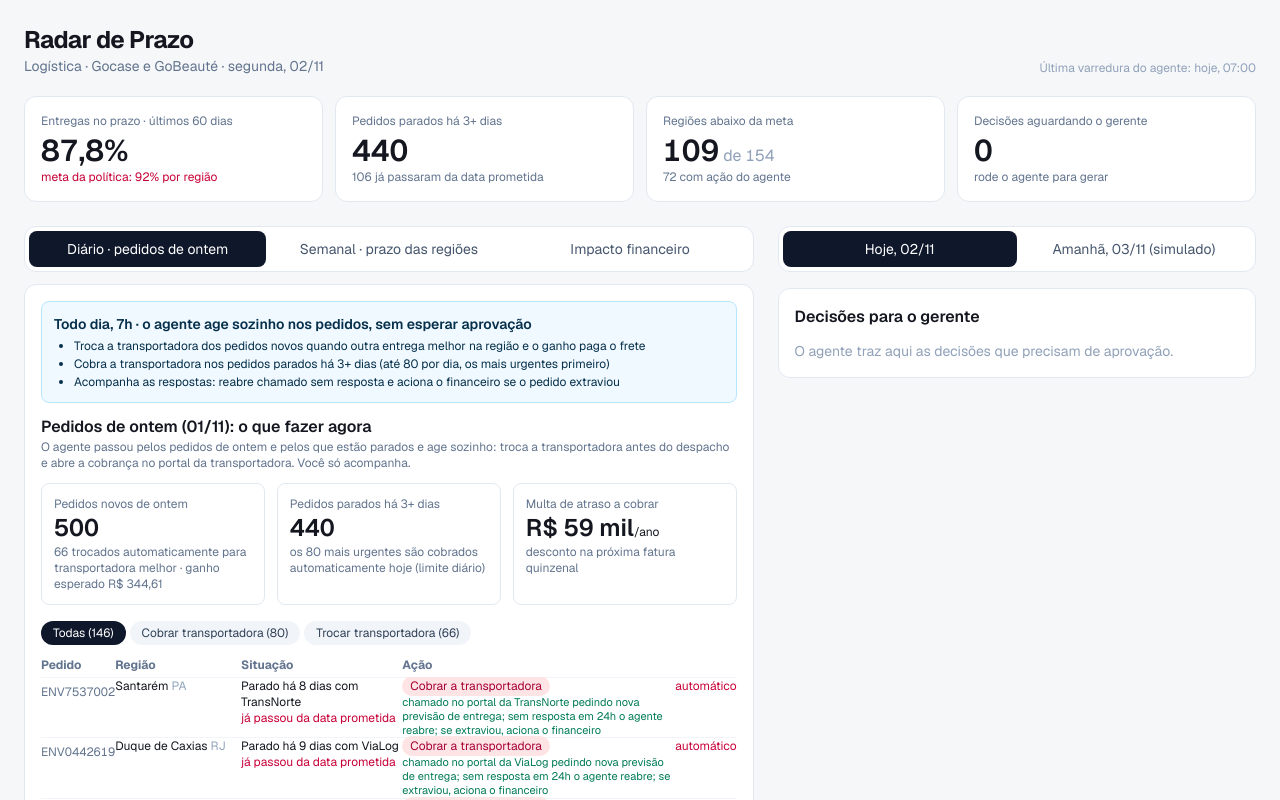
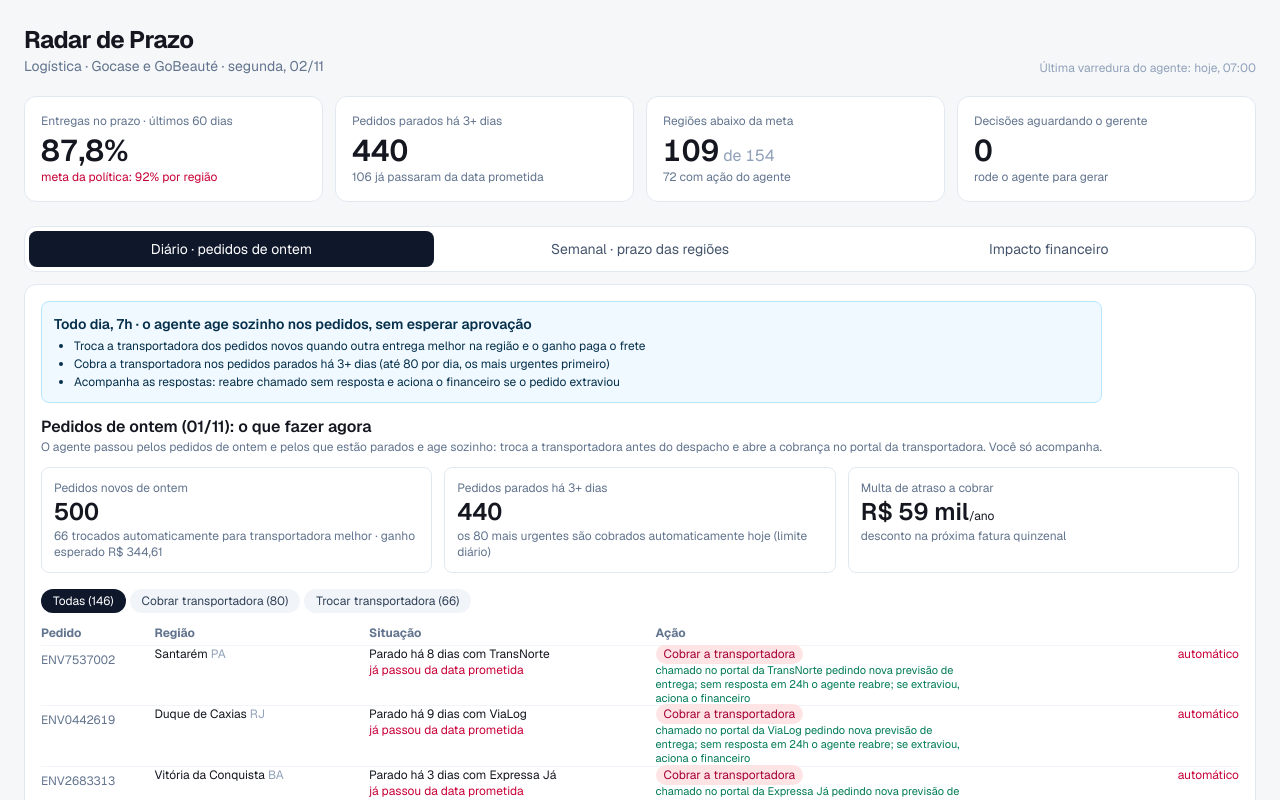
Before and after one commit to rianvilanova/gohacks-talent, a Next.js app: page / in a window 1280 px wide. Shown: the top 800 px of the page. Built offline with nearby package versions, Linux system fonts and the light colour scheme.

Commit message:
fix: layout empilhado em largura inteira também em telas grandes (abas, decisões, agente)
Co-Authored-By: Claude Opus 5.5 <noreply@anthropic.com>

```diff
--- a/src/app/painel.tsx
+++ b/src/app/painel.tsx
@@ -218,9 +218,9 @@ export default function Painel() {
         </div>
       </section>
 
-      <div className="mt-6 grid gap-6 lg:grid-cols-5">
+      <div className="mt-6 space-y-6">
         {/* ---------- esquerda: abas ---------- */}
-        <div className="lg:col-span-3">
+        <div>
           <div className="flex gap-1 rounded-xl border border-slate-200 bg-white p-1 text-sm">
             {([["pedidos", "Diário · pedidos de ontem"], ["regioes", "Semanal · prazo das regiões"], ["impacto", "Impacto financeiro"]] as [Aba, string][]).map(([k, t]) => (
               <button key={k} onClick={() => setAba(k)} className={`flex-1 rounded-lg px-3 py-2 ${aba === k ? "bg-slate-900 text-white" : "text-slate-600 hover:bg-slate-50"}`}>{t}</button>
@@ -237,7 +237,7 @@ export default function Painel() {
                   <li>Abrir incidente com a transportadora que falha numa região</li>
                   <li>Trocar a transportadora padrão da região</li>
                 </ul>
-                <div className="mt-1 text-violet-800">Essas mudanças mexem no site: o agente propõe, o gerente aprova (“Decisões para o gerente”, à direita).</div>
+                <div className="mt-1 text-violet-800">Essas mudanças mexem no site: o agente propõe, o gerente aprova (“Decisões para o gerente”, logo abaixo).</div>
               </div>
               <h2 className="font-semibold">Situação de cada região (CEP)</h2>
               <p className="text-xs text-slate-500">Passe o mouse sobre cada situação para ver o significado.</p>
@@ -367,8 +367,8 @@ export default function Painel() {
         </div>
 
         {/* ---------- direita: agente e gerente ---------- */}
-        <div className="space-y-4 lg:col-span-2">
-          <div className="flex rounded-xl border border-slate-200 bg-white p-1 text-sm">
+        <div className="space-y-4">
+          <div className="flex max-w-md rounded-xl border border-slate-200 bg-white p-1 text-sm">
             <button onClick={voltarParaHoje} className={`flex-1 rounded-lg px-3 py-2 ${dia === 1 ? "bg-slate-900 text-white" : "text-slate-600"}`}>Hoje, 02/11</button>
             <button onClick={irParaDiaSeguinte} disabled={rodando} className={`flex-1 rounded-lg px-3 py-2 ${dia === 2 ? "bg-fuchsia-700 text-white" : "text-slate-600"}`}>Amanhã, 03/11 (simulado)</button>
           </div>
@@ -413,7 +413,7 @@ export default function Painel() {
                 {pacoteTiktok.length > 0 && <span className="block text-xs">{tiktokAprovado ? <>TikTok Shop destravado: +{brl(tk!.valorAno)}/ano</> : <>Aprove as {pacoteTiktok.length} decisões marcadas “TikTok” para destravar {brl(tk?.valorAno ?? 0)}/ano</>}</span>}
               </div>
             )}
-            <div className="mt-3 space-y-2">
+            <div className="mt-3 grid items-start gap-2 md:grid-cols-2 xl:grid-cols-3">
               {propostas.length === 0 && <p className="text-sm text-slate-400">{dia === 2 && eventos.some((e) => e.tipo === "final") ? "Nada novo para decidir hoje: o que foi aprovado ontem segue valendo." : "O agente traz aqui as decisões que precisam de aprovação."}</p>}
               {propostas.map((p) => (
                 <div key={p.id} className={`rounded-lg border p-3 text-sm ${decisoes[p.id] === "aprovada" ? "border-emerald-300 bg-emerald-50/50" : decisoes[p.id] === "recusada" ? "border-slate-200 opacity-50" : "border-slate-200"}`}>
```
